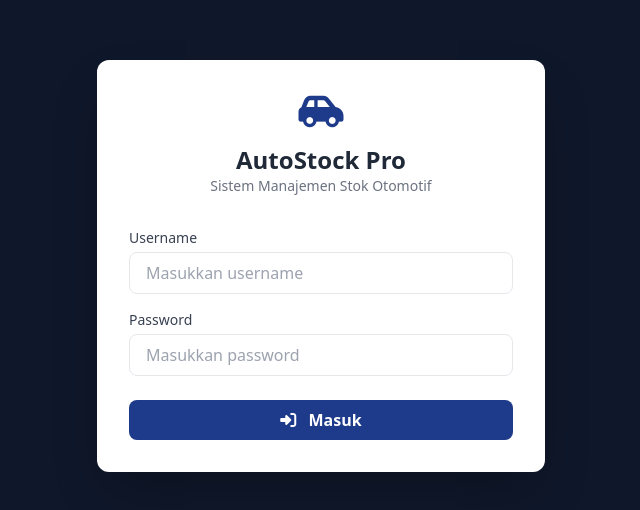
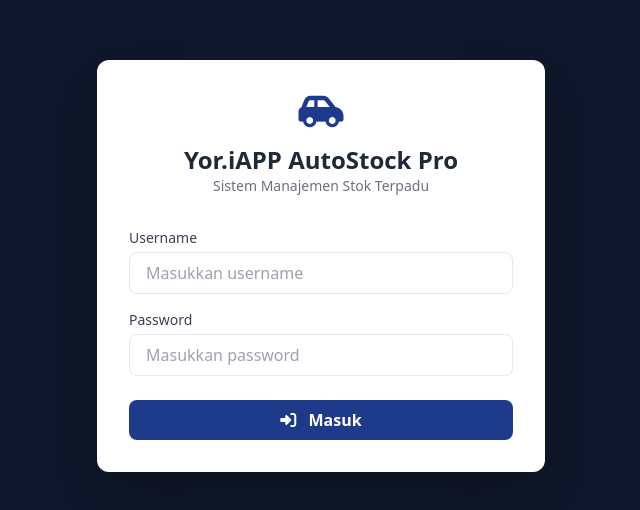
Before and after one commit to yorian99/yor-iapp-backend, a plain HTML site: page index.html in a window 1280 px wide. Shown: the part 134-644 px from the top of the page, without its empty margins (319-959 px from the left). Drawn offline with nearby package versions, Linux system fonts and the light colour scheme; some packages are replaced by stand-ins of ours; a script that the page names is missing.

Commit message:
Update index.html

```diff
--- a/index.html
+++ b/index.html
@@ -3,7 +3,7 @@
 <head>
     <meta charset="UTF-8">
     <meta name="viewport" content="width=device-width, initial-scale=1.0">
-    <title>AutoStock - Sistem Manajemen Otomotif</title>
+    <title>Yor.iAPP AutoStock - Sistem Manajemen</title>
     <!-- Tailwind CSS -->
     <script src="https://cdn.tailwindcss.com"></script>
     <!-- FontAwesome for Icons -->
@@ -67,8 +67,8 @@
         <div class="bg-white p-8 rounded-xl shadow-2xl w-full max-w-md">
             <div class="text-center mb-8">
                 <i class="fas fa-car-side text-4xl text-primary mb-3"></i>
-                <h1 class="text-2xl font-bold text-gray-800">AutoStock Pro</h1>
-                <p class="text-sm text-gray-500">Sistem Manajemen Stok Otomotif</p>
+                <h1 class="text-2xl font-bold text-gray-800">Yor.iAPP AutoStock Pro</h1>
+                <p class="text-sm text-gray-500">Sistem Manajemen Stok Terpadu</p>
             </div>
             <form id="login-form" onsubmit="handleLogin(event)">
                 <div class="mb-4">
```
